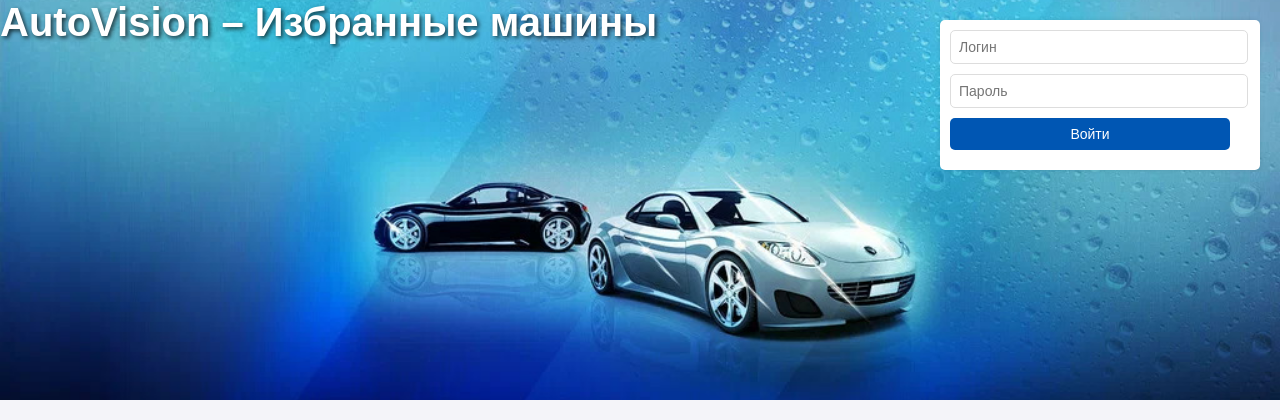
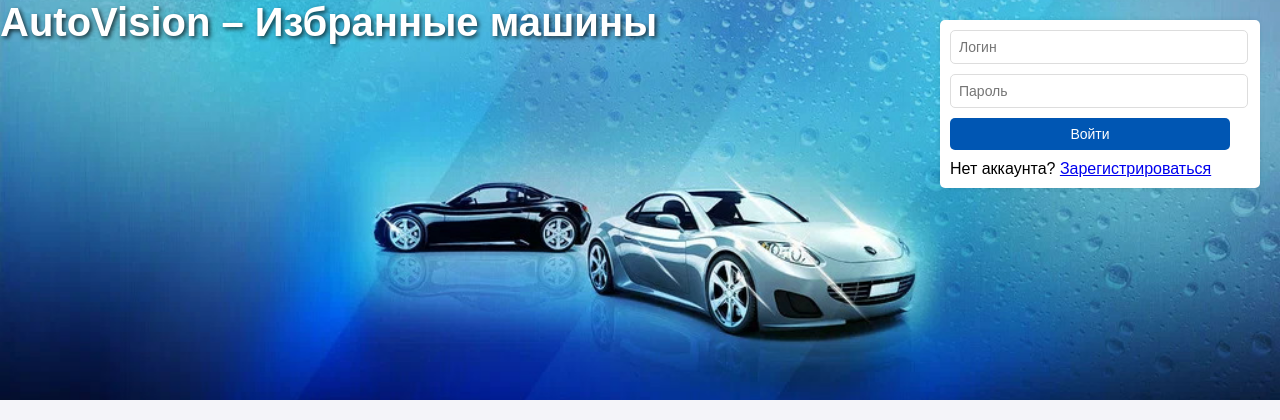
Before and after one commit to VanoMajukin/backend_auto, a Flask app: page /favorites in a window 1280 px wide. Shown: the top 420 px of the page. Run offline with Flask 3, Linux system fonts and the light colour scheme; the visitor is signed in with stand-in values (Sample User, id 1); grey boxes marked "Sample" are stand-in pictures; a database or web service that is not in the repository returns one stand-in record (values such as "Sample title"); some libraries are stand-ins or nearby versions.

Commit message:
revert to "full fux login"

```diff
--- a/templates/favorites.html
+++ b/templates/favorites.html
@@ -18,6 +18,9 @@
                 <button type="submit" id="login-button">Войти</button>
             </form>
 
+            <div class="register-link" id="register-link" style="{{ 'display: none;' if authorized else 'display: block;' }}">
+                <span>Нет аккаунта? <a href="/registration">Зарегистрироваться</a></span>
+            </div>
 
             <!-- Панель для авторизованных пользователей -->
             <div id="user-avatar" style="{{ 'display: block;' if authorized else 'display: none;' }}">
```
